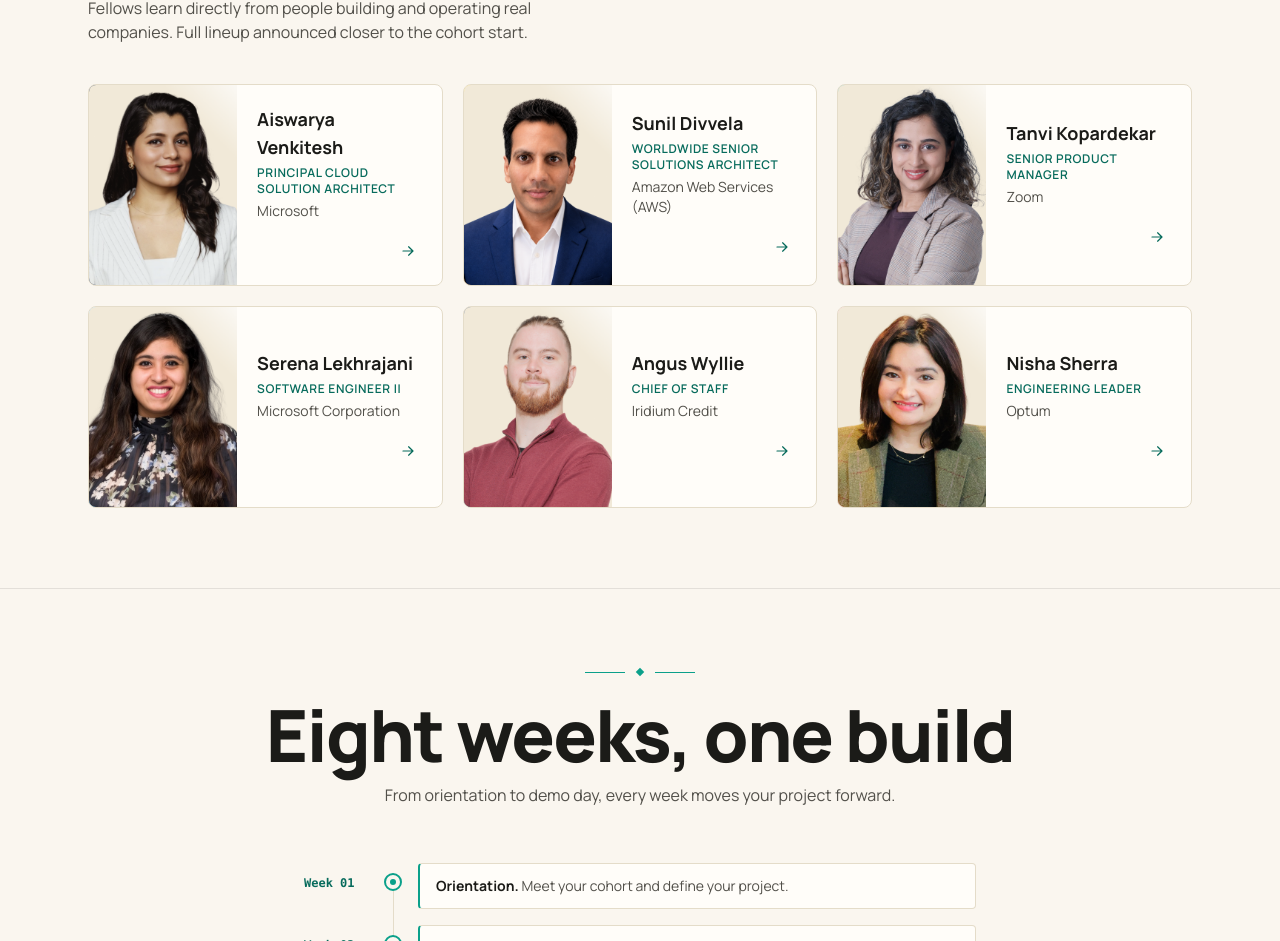
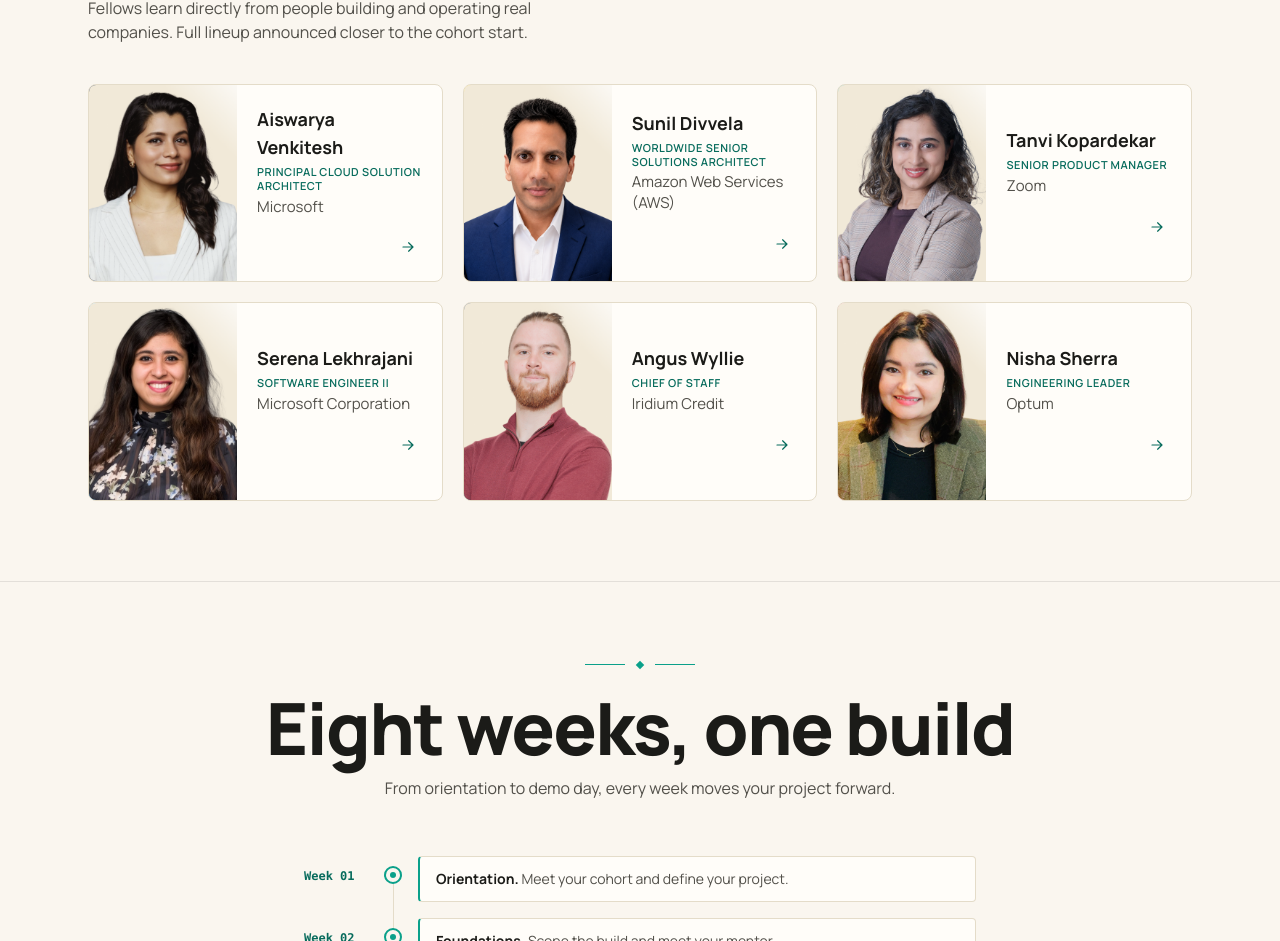
Before and after one commit to open-source-connect-01/Fellowship-NexFellow, a Next.js app: page / in a window 1280 px wide. Shown: the part 3696-4637 px from the top of the page. Built offline with nearby package versions, Linux system fonts and the light colour scheme.

Commit message:
refactor: improve typography and spacing in Mentors component for better readability

```diff
--- a/src/components/Mentors.tsx
+++ b/src/components/Mentors.tsx
@@ -83,10 +83,12 @@
               </div>
               <div className="relative flex flex-1 flex-col justify-center gap-1 p-5">
                 <h3 className="text-lg font-bold text-ink">{mentor.name}</h3>
-                <p className="text-xs font-semibold uppercase tracking-wider text-teal-dark">
+                <p className="text-[11px] font-semibold uppercase leading-tight tracking-wider text-teal-dark">
                   {mentor.role}
                 </p>
-                <p className="text-sm text-ink-soft">{mentor.context}</p>
+                <p className="text-[15px] leading-snug text-ink-soft">
+                  {mentor.context}
+                </p>
                 <span className="mt-3 flex h-7 w-7 items-center justify-center self-end text-teal-dark">
                   <svg
                     xmlns="http://www.w3.org/2000/svg"
```
